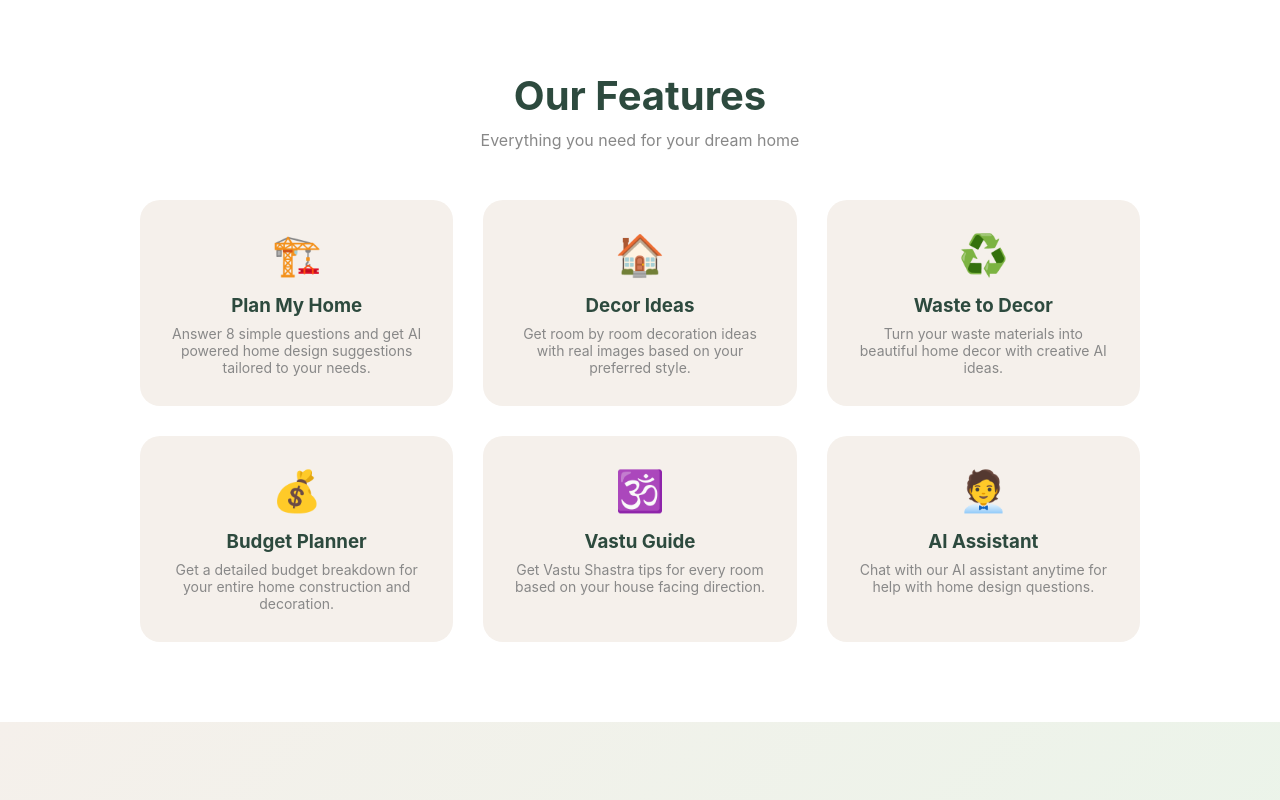
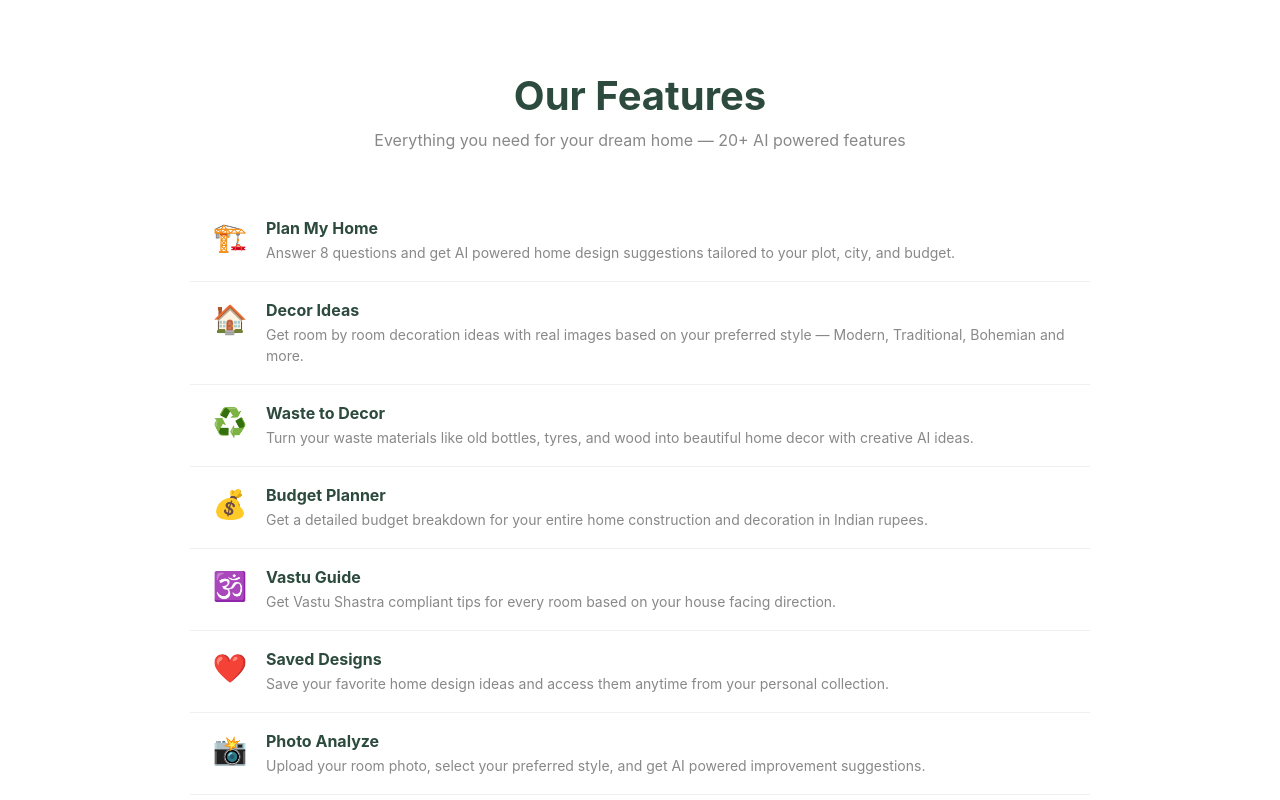
Before and after one commit to lakshmipriyankapandiri10-dotcom/nivaora, a React (Create React App) app: page / in a window 1280 px wide. Shown: the part 620-1420 px from the top of the page. Built offline with nearby package versions, Linux system fonts and the light colour scheme.

Commit message:
Update landing page with all 20+ features list

```diff
--- a/src/pages/LandingPage.js
+++ b/src/pages/LandingPage.js
@@ -1,6 +1,29 @@
 import React from 'react';
 import { useNavigate } from 'react-router-dom';
 import '../styles/LandingPage.css';
+
+const ALL_FEATURES = [
+  { icon: '🏗️', name: 'Plan My Home', desc: 'Answer 8 questions and get AI powered home design suggestions tailored to your plot, city, and budget.' },
+  { icon: '🏠', name: 'Decor Ideas', desc: 'Get room by room decoration ideas with real images based on your preferred style — Modern, Traditional, Bohemian and more.' },
+  { icon: '♻️', name: 'Waste to Decor', desc: 'Turn your waste materials like old bottles, tyres, and wood into beautiful home decor with creative AI ideas.' },
+  { icon: '💰', name: 'Budget Planner', desc: 'Get a detailed budget breakdown for your entire home construction and decoration in Indian rupees.' },
+  { icon: '🕉️', name: 'Vastu Guide', desc: 'Get Vastu Shastra compliant tips for every room based on your house facing direction.' },
+  { icon: '❤️', name: 'Saved Designs', desc: 'Save your favorite home design ideas and access them anytime from your personal collection.' },
+  { icon: '📸', name: 'Photo Analyze', desc: 'Upload your room photo, select your preferred style, and get AI powered improvement suggestions.' },
+  { icon: '📊', name: 'Progress Tracker', desc: 'Track your home building or renovation journey stage by stage and mark tasks as complete.' },
+  { icon: '🎨', name: 'Wall Color Visualizer', desc: 'Pick colors from a palette and visualize how your walls would look before painting.' },
+  { icon: '🗺️', name: 'Floor Plan', desc: 'Draw your home layout on a canvas and plan room placements before construction.' },
+  { icon: '🌐', name: 'Community Feed', desc: 'Share your home transformations and get inspired by real Indian home designs from the community.' },
+  { icon: '🏆', name: 'Achievement Badges', desc: 'Earn badges as you explore different features — making your home design journey fun and rewarding.' },
+  { icon: '✨', name: 'Before & After Transformation', desc: 'Upload your room photo, choose a style, and get a complete AI transformation plan with cost estimates and product recommendations.' },
+  { icon: '🌿', name: 'Garden Planner', desc: 'Get a complete garden plan based on your city and season — with plant suggestions, flower recommendations, and Amazon shopping links.' },
+  { icon: '🗓️', name: 'Seasonal Home Guide', desc: 'Get home tips, decor ideas, and shopping lists for every Indian season and festival — including Diwali, Holi, and Monsoon.' },
+  { icon: '🔔', name: 'Maintenance Reminders', desc: 'Never forget important home maintenance tasks — add reminders, set due dates, and track what is done.' },
+  { icon: '🌱', name: 'Carbon Footprint Score', desc: 'Answer 5 questions about your home and get an eco-friendliness score out of 100 with specific improvements.' },
+  { icon: '🧑‍💼', name: 'AI Assistant', desc: 'Chat with our AI assistant anytime for help with home design questions, feature guidance, and tips.' },
+  { icon: '💡', name: 'Daily Tips', desc: 'Get a fresh home design tip every day on your dashboard to keep improving your living space.' },
+  { icon: '🔥', name: 'Streak Counter', desc: 'Build a daily login streak and track your longest streak — staying consistent with your home journey.' },
+];
 
 function LandingPage() {
   const navigate = useNavigate();
@@ -41,38 +64,18 @@ function LandingPage() {
 
       <div className="features-section" id="features">
         <h2>Our Features</h2>
-        <p>Everything you need for your dream home</p>
-        <div className="features-list">
-          <div className="feature-item">
-            <span>🏗️</span>
-            <h3>Plan My Home</h3>
-            <p>Answer 8 simple questions and get AI powered home design suggestions tailored to your needs.</p>
-          </div>
-          <div className="feature-item">
-            <span>🏠</span>
-            <h3>Decor Ideas</h3>
-            <p>Get room by room decoration ideas with real images based on your preferred style.</p>
-          </div>
-          <div className="feature-item">
-            <span>♻️</span>
-            <h3>Waste to Decor</h3>
-            <p>Turn your waste materials into beautiful home decor with creative AI ideas.</p>
-          </div>
-          <div className="feature-item">
-            <span>💰</span>
-            <h3>Budget Planner</h3>
-            <p>Get a detailed budget breakdown for your entire home construction and decoration.</p>
-          </div>
-          <div className="feature-item">
-            <span>🕉️</span>
-            <h3>Vastu Guide</h3>
-            <p>Get Vastu Shastra tips for every room based on your house facing direction.</p>
-          </div>
-          <div className="feature-item">
-            <span>🧑‍💼</span>
-            <h3>AI Assistant</h3>
-            <p>Chat with our AI assistant anytime for help with home design questions.</p>
-          </div>
+        <p>Everything you need for your dream home — 20+ AI powered features</p>
+
+        <div className="features-list-simple">
+          {ALL_FEATURES.map((f, i) => (
+            <div key={i} className="feature-list-item">
+              <div className="feature-list-icon">{f.icon}</div>
+              <div className="feature-list-content">
+                <h3>{f.name}</h3>
+                <p>{f.desc}</p>
+              </div>
+            </div>
+          ))}
         </div>
       </div>
 
@@ -86,7 +89,7 @@ function LandingPage() {
         </p>
         <div className="about-stats">
           <div className="stat">
-            <h3>6+</h3>
+            <h3>20+</h3>
             <p>AI Features</p>
           </div>
           <div className="stat">
@@ -97,6 +100,10 @@ function LandingPage() {
             <h3>🇮🇳</h3>
             <p>Made for India</p>
           </div>
+          <div className="stat">
+            <h3>3</h3>
+            <p>Languages</p>
+          </div>
         </div>
         <button onClick={() => navigate('/signup')} className="btn-primary">
           Start Your Journey
@@ -104,7 +111,7 @@ function LandingPage() {
       </div>
 
       <div className="footer">
-        <p>© 2024 Nivaora — From land to living 🏡</p>
+        <p>© 2025 Nivaora — From land to living 🏡</p>
       </div>
     </div>
   );
--- a/src/styles/LandingPage.css
+++ b/src/styles/LandingPage.css
@@ -139,6 +139,7 @@
   color: white;
 }
 
+/* FEATURES SECTION */
 .features-section {
   padding: 80px 40px;
   text-align: center;
@@ -157,6 +158,55 @@
   margin-bottom: 50px;
 }
 
+/* SIMPLE LIST STYLE */
+.features-list-simple {
+  max-width: 900px;
+  margin: 0 auto;
+  display: flex;
+  flex-direction: column;
+  gap: 0;
+}
+
+.feature-list-item {
+  display: flex;
+  align-items: flex-start;
+  gap: 16px;
+  padding: 18px 20px;
+  border-bottom: 1px solid #f0f0f0;
+  text-align: left;
+  transition: background 0.2s;
+}
+
+.feature-list-item:last-child {
+  border-bottom: none;
+}
+
+.feature-list-item:hover {
+  background: #f9f5f2;
+  border-radius: 12px;
+}
+
+.feature-list-icon {
+  font-size: 28px;
+  min-width: 40px;
+  text-align: center;
+  margin-top: 2px;
+}
+
+.feature-list-content h3 {
+  color: #2d4a3e;
+  font-size: 16px;
+  margin: 0 0 4px 0;
+}
+
+.feature-list-content p {
+  color: #888;
+  font-size: 14px;
+  margin: 0;
+  line-height: 1.5;
+}
+
+/* Old card style kept for backward compat */
 .features-list {
   display: grid;
   grid-template-columns: repeat(3, 1fr);
@@ -178,21 +228,11 @@
   box-shadow: 0 10px 30px rgba(0,0,0,0.1);
 }
 
-.feature-item span {
-  font-size: 40px;
-}
+.feature-item span { font-size: 40px; }
+.feature-item h3 { color: #2d4a3e; margin: 15px 0 8px 0; }
+.feature-item p { color: #888; font-size: 14px; margin: 0; }
 
-.feature-item h3 {
-  color: #2d4a3e;
-  margin: 15px 0 8px 0;
-}
-
-.feature-item p {
-  color: #888;
-  font-size: 14px;
-  margin: 0;
-}
-
+/* ABOUT SECTION */
 .about-section {
   padding: 80px 40px;
   text-align: center;
@@ -238,84 +278,36 @@
   padding: 20px;
   font-size: 14px;
 }
-/* ===== MOBILE RESPONSIVE ===== */
+
+/* MOBILE */
 @media (max-width: 768px) {
-  .navbar {
-    padding: 12px 20px;
-  }
+  .navbar { padding: 12px 20px; }
+  .nav-links { display: none; }
+  .nav-logo { font-size: 18px; }
+  .nav-btns { gap: 6px; }
+  .nav-login, .nav-signup { padding: 6px 14px; font-size: 12px; }
 
-  .nav-links {
-    display: none;
-  }
+  .landing-content { padding: 120px 20px 60px 20px; }
+  .landing-content h1 { font-size: 36px; }
+  .tagline { font-size: 18px; }
+  .description { font-size: 15px; }
 
-  .nav-logo {
-    font-size: 18px;
-  }
-
-  .nav-btns {
-    gap: 6px;
-  }
-
-  .nav-login,
-  .nav-signup {
-    padding: 6px 14px;
-    font-size: 12px;
-  }
-
-  .landing-content {
-    padding: 120px 20px 60px 20px;
-  }
-
-  .landing-content h1 {
-    font-size: 36px;
-  }
-
-  .tagline {
-    font-size: 18px;
-  }
-
-  .description {
-    font-size: 15px;
-  }
-
-  .btn-primary,
-  .btn-secondary {
+  .btn-primary, .btn-secondary {
     padding: 12px 28px;
     font-size: 15px;
     margin: 6px;
   }
 
-  .features-section {
-    padding: 50px 20px;
-  }
+  .features-section { padding: 50px 20px; }
+  .features-section h2 { font-size: 28px; }
 
-  .features-section h2 {
-    font-size: 28px;
-  }
+  .feature-list-item { padding: 14px 10px; gap: 12px; }
+  .feature-list-icon { font-size: 22px; min-width: 32px; }
+  .feature-list-content h3 { font-size: 15px; }
+  .feature-list-content p { font-size: 13px; }
 
-  .features-list {
-    grid-template-columns: 1fr;
-    gap: 16px;
-  }
-
-  .feature-item {
-    padding: 20px;
-  }
-
-  .about-section {
-    padding: 50px 20px;
-  }
-
-  .about-section h2 {
-    font-size: 28px;
-  }
-
-  .about-stats {
-    flex-direction: column;
-    gap: 24px;
-  }
-
-  .stat h3 {
-    font-size: 36px;
-  }
+  .about-section { padding: 50px 20px; }
+  .about-section h2 { font-size: 28px; }
+  .about-stats { flex-direction: column; gap: 24px; }
+  .stat h3 { font-size: 36px; }
 }
```
